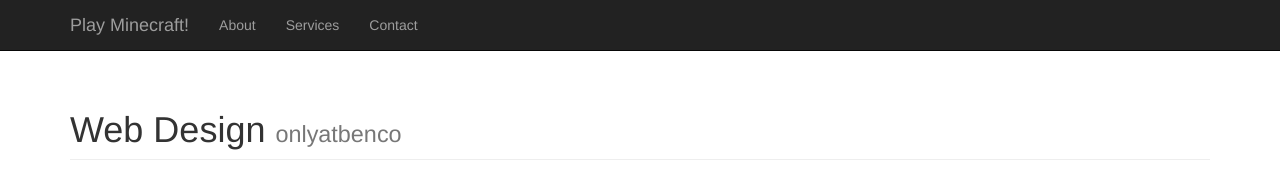
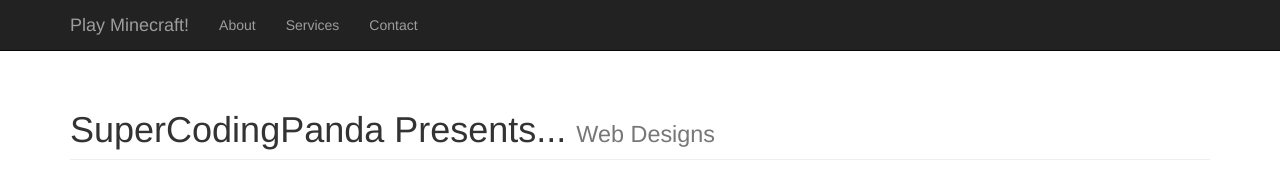
Before and after one commit to ILoveLuci/web_design, a plain HTML site: page index.html in a window 1280 px wide. Shown: the top 177 px of the page. Drawn offline with Linux system fonts and the light colour scheme; grey boxes are pictures that could not be loaded.

Commit message:
title change
Changed page header to supercodingpanda

```diff
--- a/index.html
+++ b/index.html
@@ -66,8 +66,8 @@
         <!-- Page Heading -->
         <div class="row">
             <div class="col-lg-12">
-                <h1 class="page-header">Web Design
-                    <small>onlyatbenco</small>
+                <h1 class="page-header">SuperCodingPanda Presents...
+                    <small>Web Designs</small>
                 </h1>
             </div>
         </div>
```
